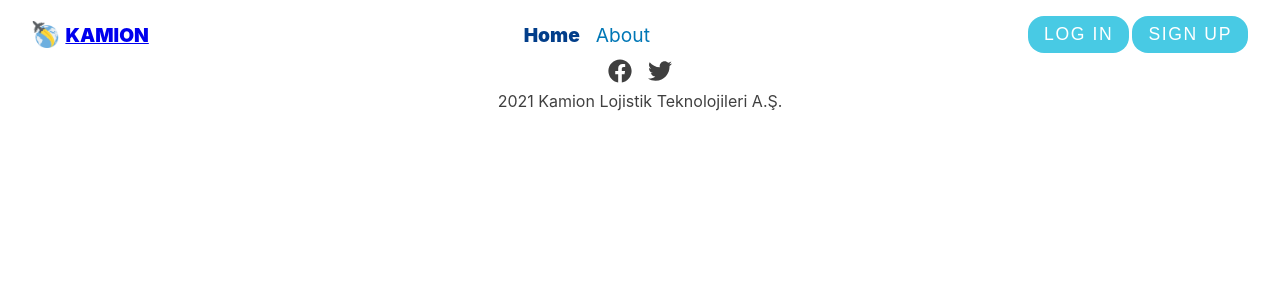
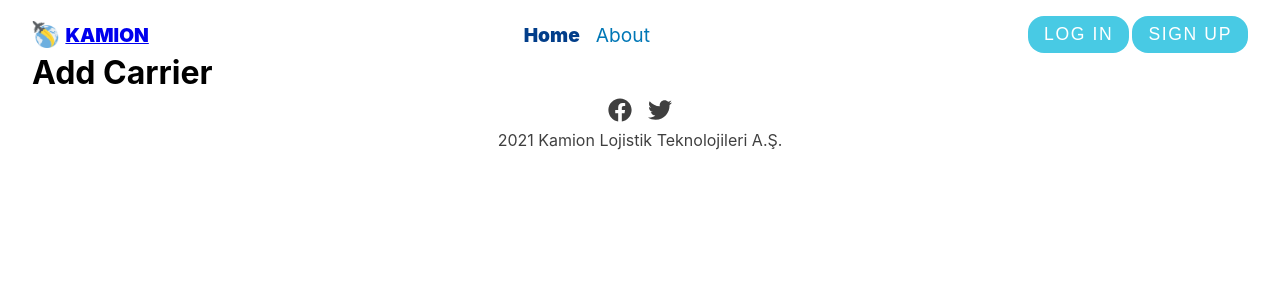
Before and after one commit to ilaydaozdemir/kamion, a React (Create React App) app: page /add-carrier in a window 1280 px wide. Shown: the top 300 px of the page. Built offline with nearby package versions, Linux system fonts and the light colour scheme.

Commit message:
Add AddCarrier page

```diff
--- a/src/App.js
+++ b/src/App.js
@@ -8,6 +8,7 @@ import About from './pages/About';
 import Login from './pages/Login';
 import SignUp from './pages/SignUp';
 import ListCarrier from "./pages/ListCarrier";
+import AddCarrier from "./pages/AddCarrier";
 
 function App() {
   return (
@@ -16,9 +17,10 @@ function App() {
       <Routes>
         <Route path="/" element={<Home />} />
         <Route path="/about" element={<About />} />
-        <Route path="login" element={<Login />} />
-        <Route path="sign-up" element={<SignUp />} />
-        <Route path="list-carrier" element={<ListCarrier />} />
+        <Route path="/login" element={<Login />} />
+        <Route path="/sign-up" element={<SignUp />} />
+        <Route path="/list-carrier" element={<ListCarrier />} />
+        <Route path="/add-carrier" element={<AddCarrier />} />
       </Routes>
       <Footer />
     </>
--- /dev/null
+++ b/src/pages/AddCarrier.jsx
@@ -0,0 +1,11 @@
+import React from "react";
+
+const AddCarrier = () => {
+  return (
+    <div>
+      <h1>Add Carrier</h1>
+    </div>
+  );
+};
+
+export default AddCarrier;
```
